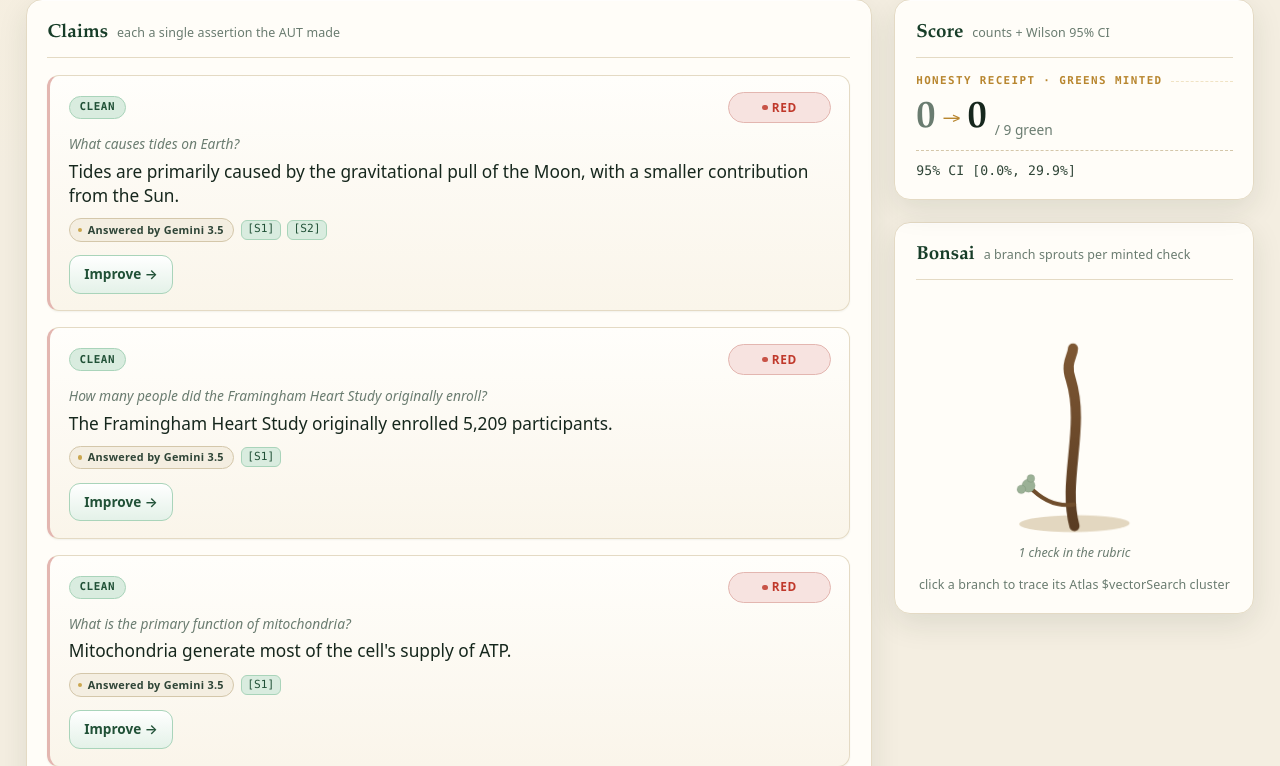
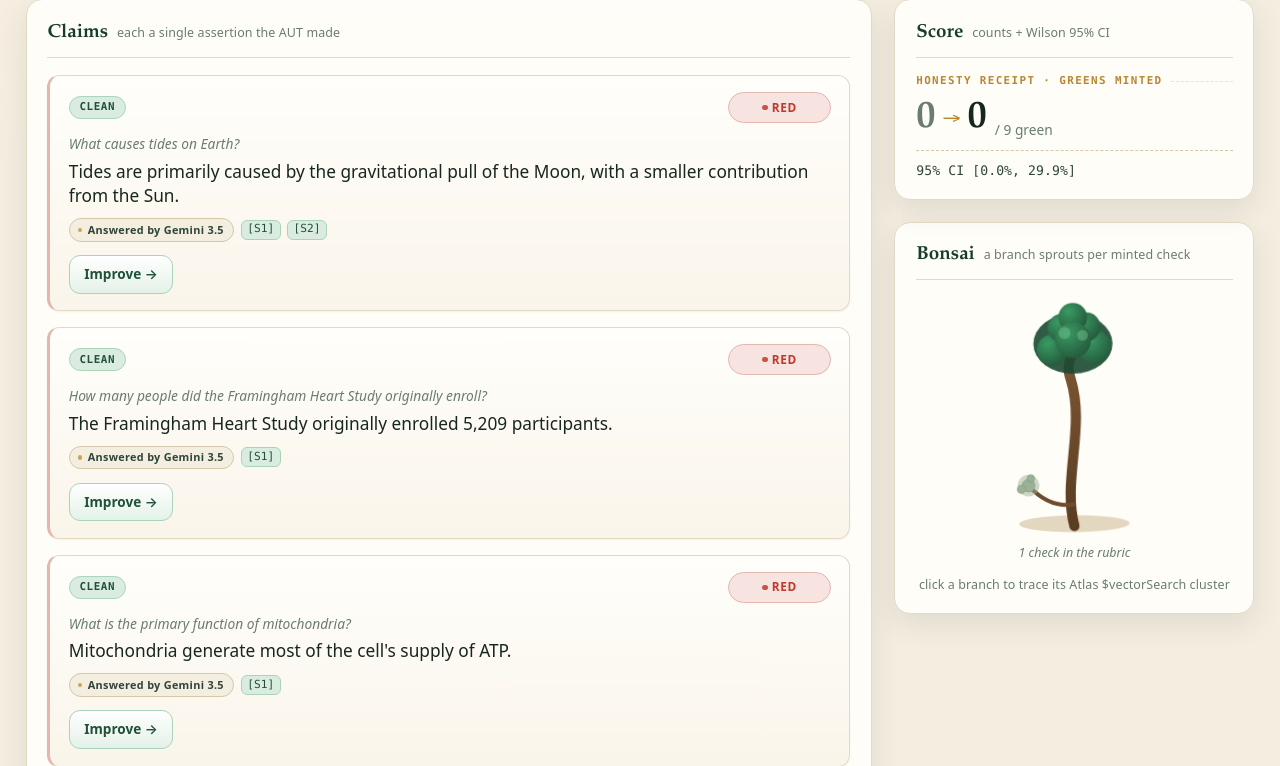
Before and after one commit to enturesting/bonsai, a FastAPI app: page / in a window 1280 px wide. Shown: the part 92-858 px from the top of the page. Run offline with FastAPI, Linux system fonts and the light colour scheme; some libraries are stand-ins or nearby versions.

Commit message:
web: fuller bonsai tree — apex crown canopy + foliage pads (W6)
- _treesvg.html: a permanent apex crown (layered canopy = dark backing + leafGrad leaves + highlights) so the tree reads as a WHOLE bonsai even with few branches — fills the previously-bare top; plus a soft foliage pad behind each branch's leaf cluster for fullness
- style.css: .crown-pad/.crown-leaf/.crown-hi + .leaf-pad; pad fades in on sprout
- keeps trunk, seed branch, clickable grown nodes, sprout animation; all tree tests green; rendered + visually verified

Co-Authored-By: Claude Opus 4.8 (1M context) <noreply@anthropic.com>

```diff
--- a/web/static/style.css
+++ b/web/static/style.css
@@ -456,6 +456,13 @@ body {
 .leaf--seed  { fill: #9bb196; }
 .leaf--green { fill: url(#leafGrad); }
 .leaf--amber { fill: var(--gold-bright); }
+
+/* apex crown + soft foliage pads — a fuller, whole-tree canopy (fills the top) */
+.crown-pad  { fill: #1b4a31; opacity: 0.9; }
+.crown-leaf { fill: url(#leafGrad); }
+.crown-hi   { fill: #6fc08f; opacity: 0.5; }
+.leaf-pad   { opacity: 0.5; }
+.leaf-pad--new { animation: fadein 0.5s 0.32s both; }
 .tree-caption {
   margin: 0.5rem 0 0;
   font-size: 0.78rem;
--- a/web/templates/_treesvg.html
+++ b/web/templates/_treesvg.html
@@ -14,6 +14,20 @@
     <ellipse class="soil" cx="120" cy="190" rx="46" ry="7" />
     <path class="trunk" d="M120 192 C 110 154 130 110 118 70 C 113 56 120 50 120 44" />
 
+    {# apex crown — the canopy that always tops the tree, so the silhouette reads as
+       a whole bonsai even with few branches (this fills the previously-bare top) #}
+    <g class="crown" aria-hidden="true">
+      <ellipse class="crown-pad" cx="120" cy="40" rx="33" ry="25" />
+      <circle class="crown-leaf" cx="103" cy="45" r="13" />
+      <circle class="crown-leaf" cx="138" cy="43" r="14" />
+      <circle class="crown-leaf" cx="111" cy="27" r="12" />
+      <circle class="crown-leaf" cx="131" cy="26" r="12" />
+      <circle class="crown-leaf" cx="120" cy="18" r="12" />
+      <circle class="crown-leaf" cx="120" cy="37" r="15" />
+      <circle class="crown-hi" cx="113" cy="31" r="5" />
+      <circle class="crown-hi" cx="128" cy="33" r="4.5" />
+    </g>
+
     {% for b in branches %}
     {# grown nodes (not the seed) open their Atlas cluster lineage on click #}
     {% set clickable = b.status != "seed" %}
@@ -21,6 +35,9 @@
     <path class="branch branch--{{ b.status }}{{ ' branch--new' if b.new }}"
           data-claim="{{ b.claim_id }}"
           d="M{{ b.x1 }} {{ b.y1 }} Q {{ b.ctrl_x }} {{ b.ctrl_y }} {{ b.x2 }} {{ b.y2 }}" />
+    {# soft foliage pad — a leafy mass behind the crisp leaves so each tip reads full #}
+    <circle class="leaf-pad leaf--{{ b.status }}{{ ' leaf-pad--new' if b.new }}"
+            cx="{{ b.leaf_cx }}" cy="{{ b.leaf_cy }}" r="9" />
     {# foliage cluster: the primary leaf is the click target; two fan out for fullness #}
     <circle class="leaf leaf--{{ b.status }}{{ ' leaf--new leaf-a' if b.new }}{{ ' leaf--clickable' if clickable }}"
             data-claim="{{ b.claim_id }}"
```
